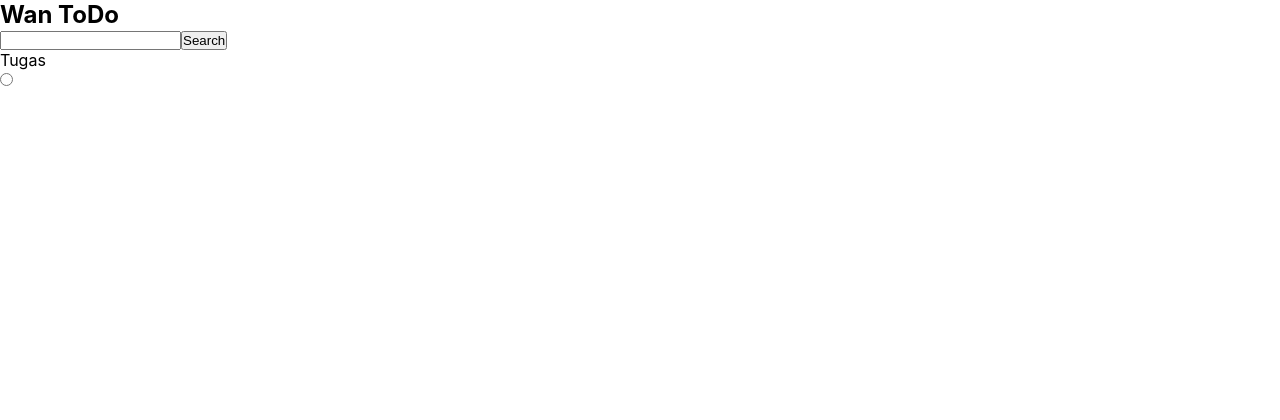
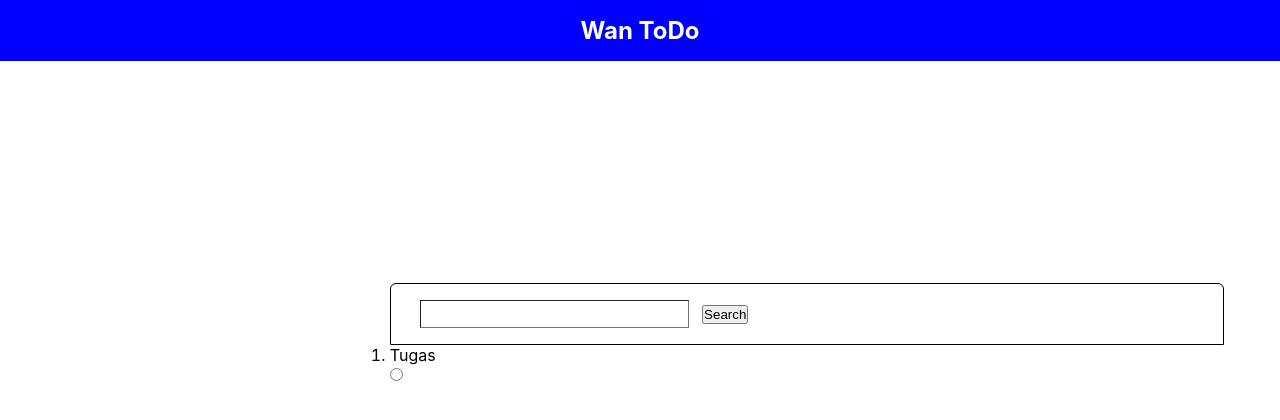
Before and after one commit to HansHazwan/wan-to-do, a React (Create React App) app: page / in a window 1280 px wide. Shown: the top 420 px of the page. Built offline with nearby package versions, Linux system fonts and the light colour scheme.

Commit message:
Design header and changing home page structure

```diff
--- a/src/App.css
+++ b/src/App.css
@@ -8,4 +8,43 @@
   height: 100vh;
   display: flex;
   flex-direction: column;
+  align-items: center;
+  justify-content: center;
 }
+
+.header {
+  width: 100%;
+  padding: 1em;
+  background-color: blue;
+  color: white;
+  text-align: center;
+}
+
+.body {
+  flex: 1;
+  display: flex;
+  align-items: center;
+  justify-content: center;
+  flex-direction: column;
+}
+
+.taskView {
+  width: 60%;
+  height: 40%;
+}
+
+.search {
+  width: 50em;
+  padding: 1em;
+  border-width: .1em;
+  border-color: black;
+  border-style: solid;
+  border-radius: 6px 6px 0px 0px;
+}
+
+.search input {
+  width: 20em;
+  height: 2em;
+  border-width: .1em;
+  margin: 0 1em 0 1em;
+}
--- a/src/App.js
+++ b/src/App.js
@@ -7,6 +7,7 @@ function App() {
         <h2>Wan ToDo</h2>
       </div>
       <div className="body">
+        <div className="taskView">
           <div className="search">
             <form>
               <input type="text"/>
@@ -23,6 +24,7 @@ function App() {
           </div>
         </div>
       </div>
+    </div>
   );
 }
 
```
Lines whose indentation alone changed are shown as unchanged.
